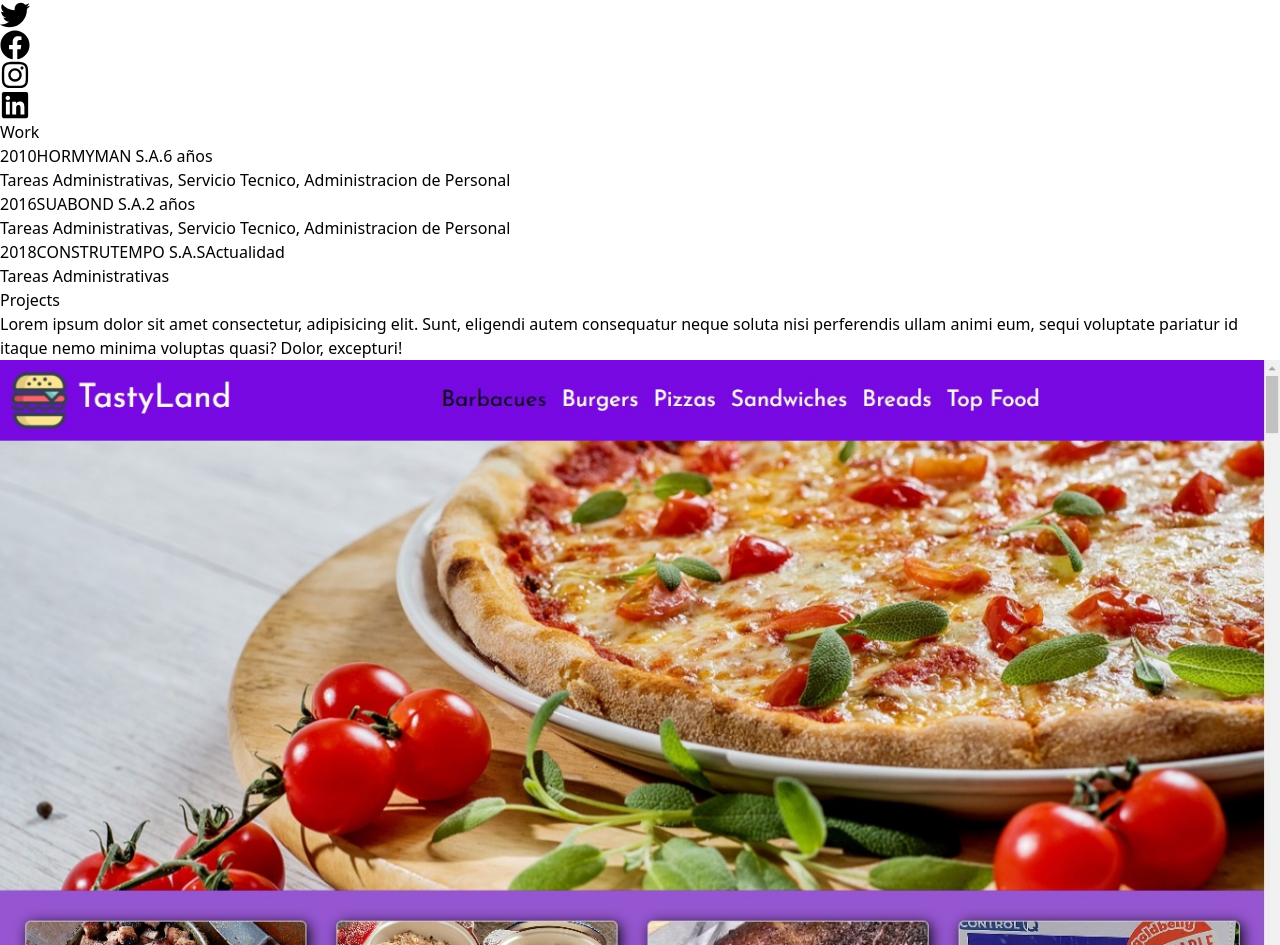
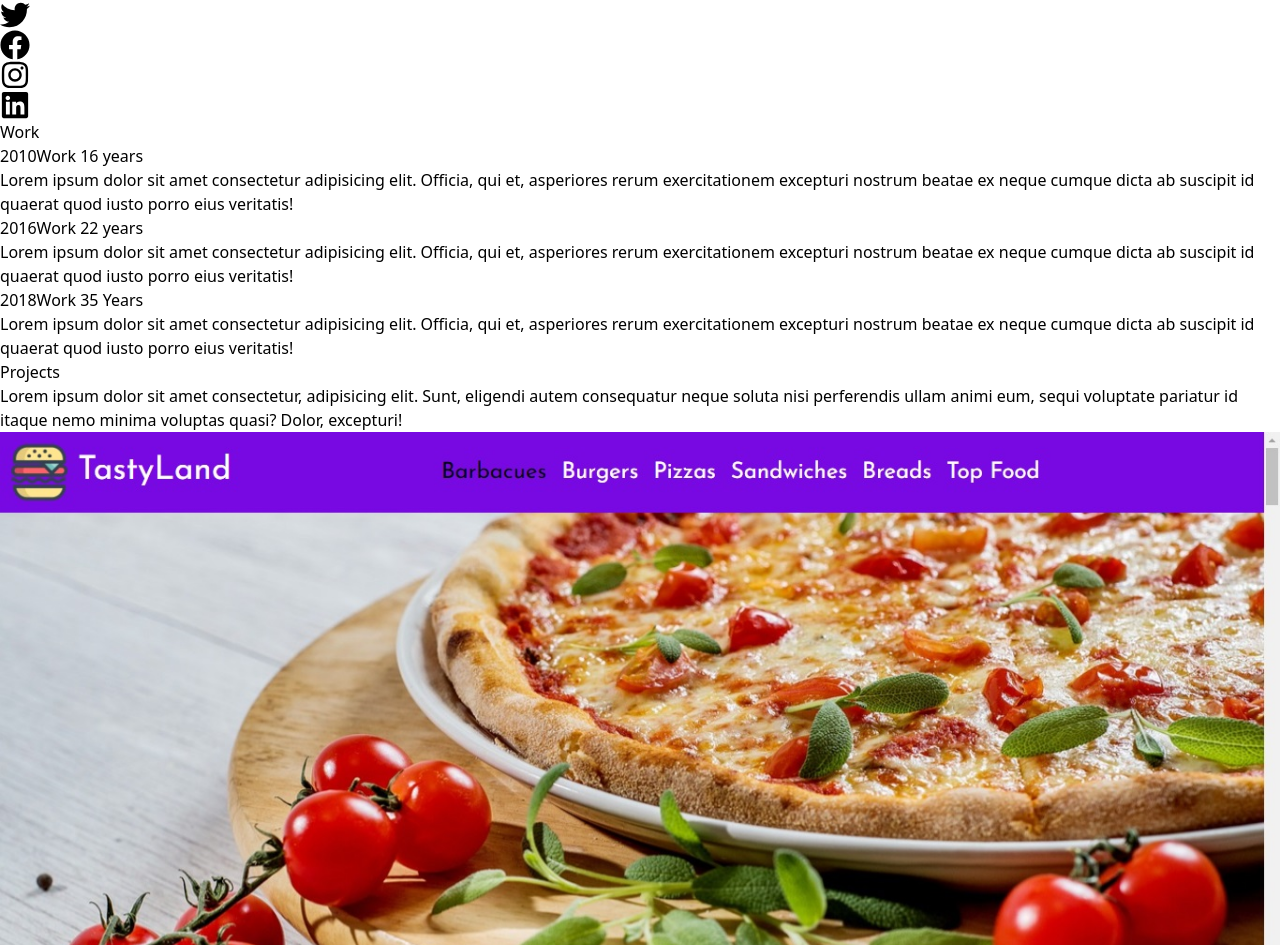
Before and after one commit to Josenov/portfolioWeb-React, a React (Vite) app: page / in a window 1280 px wide. Shown: the part 928-1873 px from the top of the page. Built offline with nearby package versions, Linux system fonts and the light colour scheme.

Commit message:
fix letter size on main.jsx

```diff
--- a/src/components/Main.jsx
+++ b/src/components/Main.jsx
@@ -7,11 +7,11 @@ export const Main = () => {
   return (
     <>
     <div id='main'>
-        <img className='w-full h-screen object-cover object-left scale-x-[-1] opacity-100' src={BgImage} alt="" />
+        <img className='w-full h-screen object-cover object-center scale-x-[-1] opacity-100' src={BgImage} alt="" />
     </div>
     <div className='w-full h-screen absolute top-0 left-0'>
-        <div className='max-w-[700px] m-auto h-full w-full flex flex-col justify-center items-center lg:items-start'>
-          <h1 className='sm:text-7xl text-5xl font-bold text-white'>Jose Maria Novillo</h1>
+        <div className='max-w-[700px] m-auto h-full w-full flex flex-col justify-center items-center lg:items-center'>
+          <h1 className='lg:text-7xl text-4xl  font-bold text-white'>Jose Maria Novillo</h1>
           <h2 className='flex sm:text-4xl text-3xl font-bold text-yellow-300 p-2'>
                 <TypeAnimation
                     sequence={[
--- a/src/components/ProjectItem.jsx
+++ b/src/components/ProjectItem.jsx
@@ -3,7 +3,7 @@ import React from 'react'
 const ProjectItem = ({ img, title }) => {
     return (
         <>
-        <div className='relative flex items-center justify-center h-auto w-1/4 shadow-xl shadow-gray-800 rounded-xl group hover:bg-gradient-to-r from-gray-700 to-[#000000]'>
+        <div className='relative flex items-center justify-center h-auto w-full  m-2 lg:w-1/4 shadow-xl shadow-gray-800 rounded-xl group hover:bg-gradient-to-r from-gray-700 to-[#000000]'>
             <img className='rounded-xl group-hover:opacity-10' src={img} alt="/" />
             <div className='hidden group-hover:block absolute top-[50%] left-[50%] translate-x-[-50%] translate-y-[-50%]'>
                 <h3 className='text-xl font-bold pb-3 text-center text-white'>{title}</h3>
--- a/src/components/Work.jsx
+++ b/src/components/Work.jsx
@@ -5,25 +5,25 @@ import WorkItem from './WorkItem'
 const data = [
     {
         year: 2010,
-        title: 'HORMYMAN S.A.',
-        duration: '6 años',
-        details: 'Tareas Administrativas, Servicio Tecnico, Administracion de Personal',
+        title: 'Work 1',
+        duration: '6 years',
+        details: 'Lorem ipsum dolor sit amet consectetur adipisicing elit. Officia, qui et, asperiores rerum exercitationem excepturi nostrum beatae ex neque cumque dicta ab suscipit id quaerat quod iusto porro eius veritatis!',
 
     },
 
     {
         year: 2016,
-        title: 'SUABOND S.A.',
-        duration: '2 años',
-        details: 'Tareas Administrativas, Servicio Tecnico, Administracion de Personal',
+        title: 'Work 2',
+        duration: '2 years',
+        details: 'Lorem ipsum dolor sit amet consectetur adipisicing elit. Officia, qui et, asperiores rerum exercitationem excepturi nostrum beatae ex neque cumque dicta ab suscipit id quaerat quod iusto porro eius veritatis!',
 
     },
 
     {
         year: 2018,
-        title: 'CONSTRUTEMPO S.A.S',
-        duration: 'Actualidad',
-        details: 'Tareas Administrativas',
+        title: 'Work 3',
+        duration: '5 Years',
+        details: 'Lorem ipsum dolor sit amet consectetur adipisicing elit. Officia, qui et, asperiores rerum exercitationem excepturi nostrum beatae ex neque cumque dicta ab suscipit id quaerat quod iusto porro eius veritatis!',
 
     },
 
```
